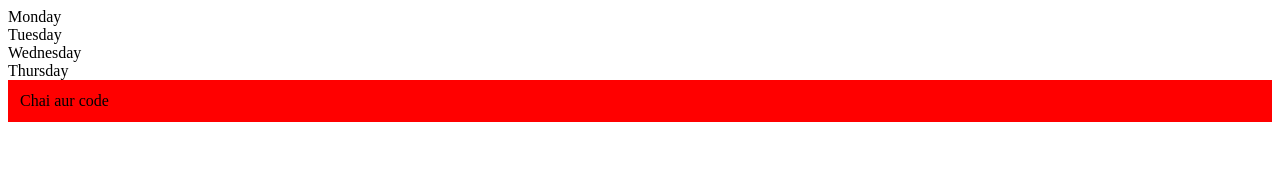
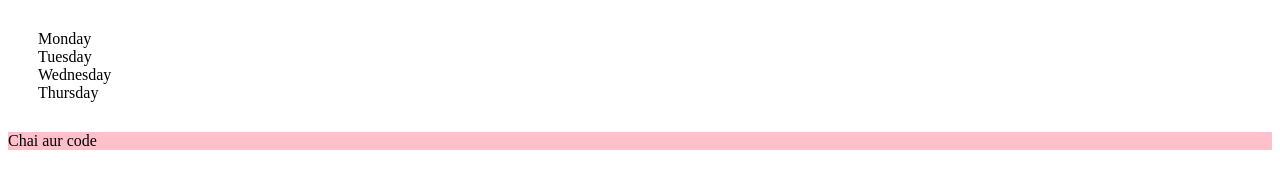
Before and after one commit to AryanSachan1st/FunWIthBackend, a plain HTML site: page DOMLearning/dom02.html in a window 1280 px wide. Drawn offline with Linux system fonts and the light colour scheme.

Commit message:
update DOM doc

```diff
--- a/DOMLearning/dom02.html
+++ b/DOMLearning/dom02.html
@@ -14,40 +14,42 @@
     </div>
     <script>
         const parent = document.querySelector('.parent')
-        // console.log(parent)
-        // console.log(parent.children)
-        // console.log(parent.children[1].innerHTML)
+        console.log(parent)
+        console.log(parent.children)
+        console.log(parent.children[1].innerHTML)
 
-        // for (let i=0; i<parent.children.length; i++) {
-        //     console.log(parent.children[i].innerHTML)
-        // }
+        for (let i=0; i<parent.children.length; i++) {
+            console.log(parent.children[i].innerHTML)
+        }
 
-        // console.log(parent.firstElementChild)
-        // console.log(parent.lastElementChild)
+        console.log(parent.firstElementChild)
+        console.log(parent.lastElementChild)
 
-        // const firstChild = document.querySelector('.day')
-        // console.log(firstChild.parentElement.style.margin = "30px")
-        // console.log(firstChild.nextSibling) // inside
-        // console.log(firstChild.nextElementSibling) // parallel
+        const firstChild = document.querySelector('.day')
+        console.log(firstChild.parentElement.style.margin = "30px")
+        console.log(firstChild.nextSibling) // inside
+        console.log(firstChild.nextElementSibling) // parallel
 
         // console.log(parent.childNodes)
 
         // Creating nodes
         const div = document.createElement('div')
-        console.log(div)
+        // console.log(div)
         div.className = 'main'
         div.id = Math.floor(Math.random() * 10) + 1
 
-        div.setAttribute("title", "generate a title")
-        div.style.backgroundColor = "red"
-        div.style.padding = "12px"
+        // div.setAttribute("title", "generate a title")
+        // div.style.backgroundColor = "red"
+        // div.style.padding = "12px"
 
-        // div.innerHTML = "Chai aur Code"
+        Object.assign(div.style, {
+            "background-color": "pink"
+        })
         const addText = document.createTextNode("Chai aur code")
 
-        // appending new Element
-        div.appendChild(addText)
-        document.body.appendChild(div)
+        // // appending new Element
+        div.append(addText)
+        document.body.append(div)
 
     </script>
 </body>
```
Also changed, not shown: DOMLearning/dom03.html (+2 -2 lines).
